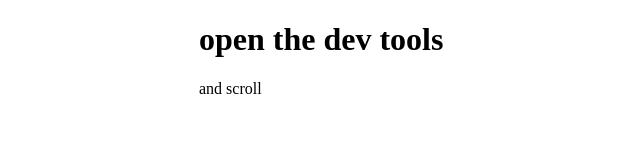
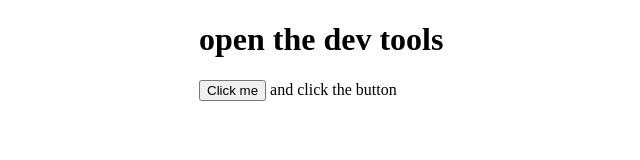
Before and after one commit to jurijsk/gtm-testbench, a plain HTML site: page onoff.html in a window 1280 px wide. Shown: the top 160 px of the page, without its empty margins (141-781 px from the left). Drawn offline with Linux system fonts and the light colour scheme.

Commit message:
Update onoff.html

```diff
--- a/onoff.html
+++ b/onoff.html
@@ -34,8 +34,8 @@ j=d.createElement(s),dl=l!='dataLayer'?'&l='+l:'';j.async=true;j.src=
 	<h1>
 		open the dev tools
 	</h1>
-	<div style="height:2000px">
-		and scroll
+	<input type="button" id='test_button' value="Click me" />
+		and click the button
 
 
 
```
